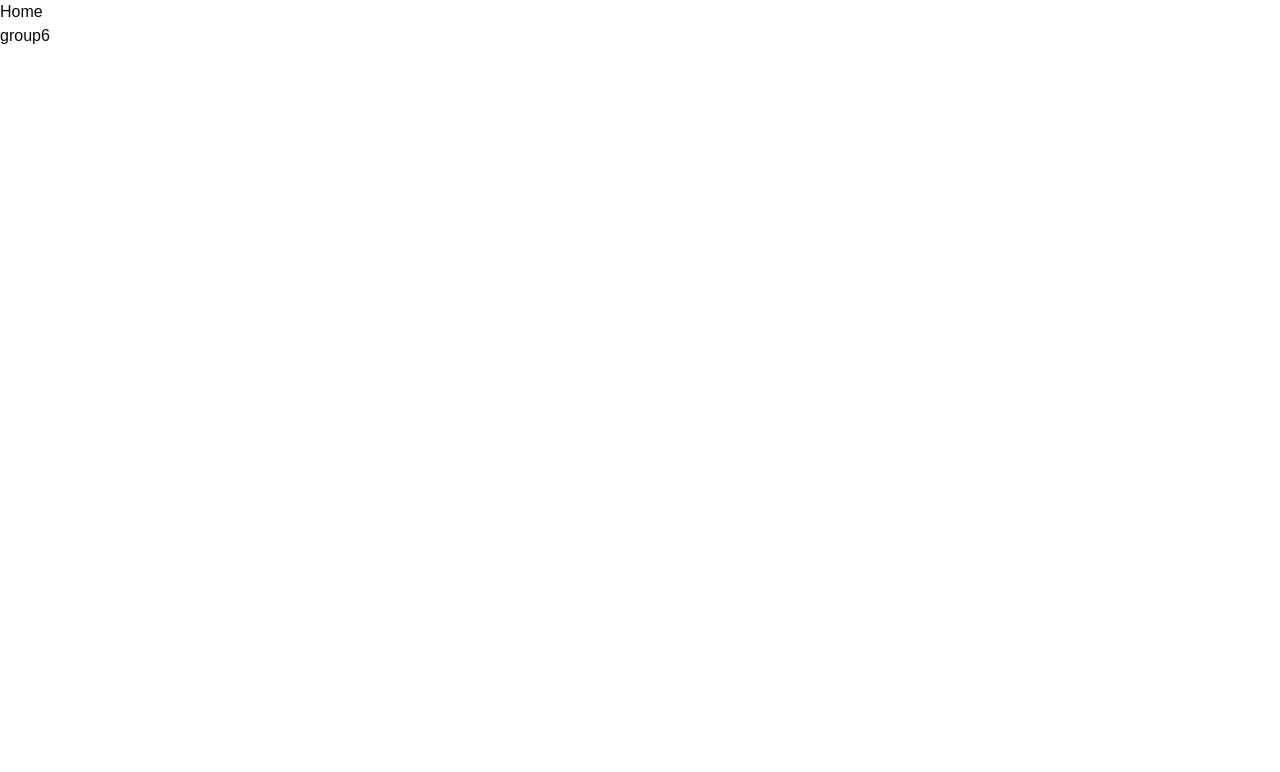
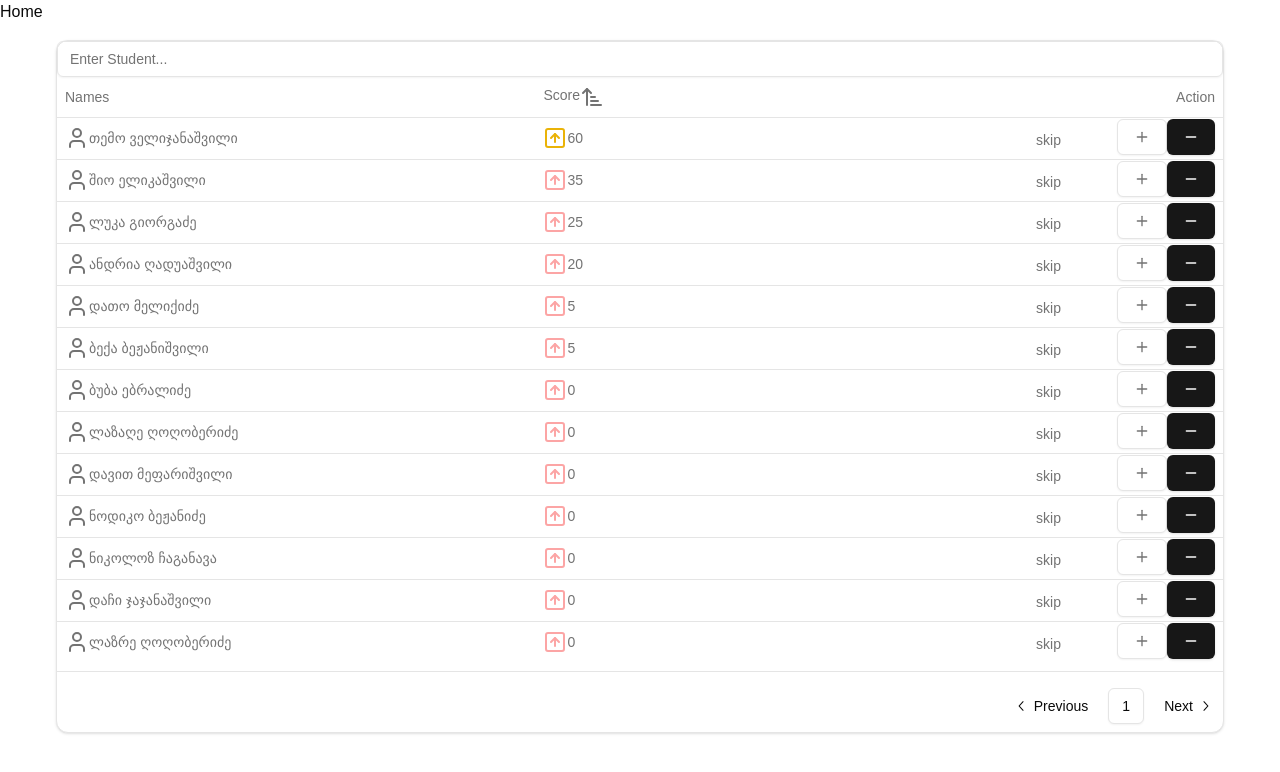
Before and after one commit to davita101/goa_group, a Next.js app: page /group06 in a window 1280 px wide. Shown: the top 772 px of the page. Built offline with nearby package versions, Linux system fonts and the light colour scheme.

Commit message:
11/05/2024/

```diff
--- a/src/app/(groups)/group06/page.tsx
+++ b/src/app/(groups)/group06/page.tsx
@@ -1,9 +1,22 @@
-import React from 'react'
+import TableComponent from "@/src/components/TableComponent"
 
+const group = [{"name":"თემო ველიჯანაშვილი","score":60},
+  {"name":"შიო ელიკაშვილი","score":35},
+  {"name":"ლუკა გიორგაძე","score":25},
+  {"name":"ანდრია ღადუაშვილი","score":20},
+  {"name":"დათო მელიქიძე","score":5},
+  {"name":"ბექა ბეჟანიშვილი","score":5},
+  {"name":"ბუბა ებრალიძე","score":0},
+  {"name":"ლაზაღე ღოღობერიძე","score":0},
+  {"name":"დავით მეფარიშვილი","score":0},
+  {"name":"ნოდიკო ბეჟანიძე","score":0},
+  {"name":"ნიკოლოზ ჩაგანავა","score":0},
+  {"name":"დაჩი ჯაჯანაშვილი","score":0},
+  {"name":"ლაზრე ღოღობერიძე","score":0}]
 export default function page() {
   return (
     <div>
-      group6
+      <TableComponent arr={group} urlId="06" />
     </div>
   )
 }
--- a/src/app/(groups)/group38/page.tsx
+++ b/src/app/(groups)/group38/page.tsx
@@ -2,20 +2,7 @@ import TableComponent from '@/src/components/TableComponent'
 import React from 'react'
 
 export default function Page() {
-    const group =  [
-        { "name": "ლუკა რაზმაძე", "score": 0 },
-        { "name": "ანდრია ჯანეზაშვილი", "score": 0 },
-        { "name": "კესანე ბრეგვაძე", "score": 0 },
-        { "name": "კონსტანტინე პაპავა", "score": 0 },
-        { "name": "დავიდ დუმბაძე", "score": 0 },
-        { "name": "დემეტრე არეშიძე", "score": 0 },
-        { "name": "ნიკოლოზ ტატიუაშვილი", "score": 0 },
-        { "name": "გუგა აკოლაშვილი", "score": 0 },
-        { "name": "ლუკა დათიაშვილი", "score": 0 },
-        { "name": "აკაკი წერეთელი", "score": 0 },
-        { "name": "გიორგი წიკლაური", "score": 0 },
-        { "name": "მათე კუკუტარია", "score": 0 }
-    ]
+    const group =  [{"name":"კესანე ბრეგვაძე","score":85},{"name":"ლუკა დათიაშვილი","score":75},{"name":"ლუკა ოშორიზე","score":50},{"name":"ლუკა რაზმაძე","score":50},{"name":"დავიდ დუმბაძე","score":20},{"name":"ანდრია დვალი","score":35},{"name":"ანდრია ჯანეზაშვილი","score":0},{"name":"კონსტანტინე პაპავა","score":0},{"name":"დემეტრე არეშიძე","score":0},{"name":"ნიკოლოზ ტატიუაშვილი","score":0},{"name":"გუგა აკოლაშვილი","score":0},{"name":"აკაკი წერეთელი","score":0},{"name":"გიორგი წიკლაური","score":0},{"name":"მათე კუკუტარია","score":0}]
   return (
     <div>
       <TableComponent arr={group} urlId='38'/>
```
Also changed, not shown: 1 other file (tests, documents, lock files or other folders).
